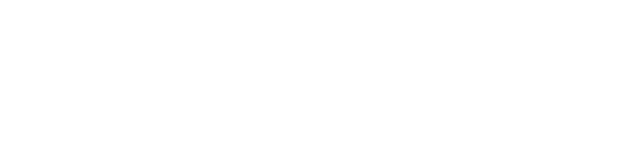
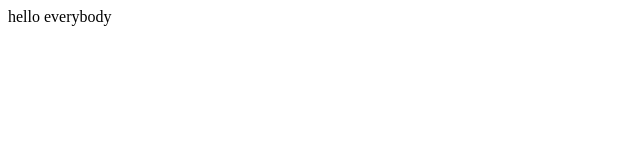
Before and after one commit to Alex-name/git-start, a plain HTML site: page test.html in a window 1280 px wide. Shown: the whole page, without its empty margins (0-640 px from the left). Drawn offline with Linux system fonts and the light colour scheme.

Commit message:
new title added

```diff
--- a/test.html
+++ b/test.html
@@ -3,6 +3,7 @@
 <head>
     <meta charset="UTF-8">
     <title>very good</title>
+    <title2>hello everybody</title2>
 </head>
 <body>
 
```
